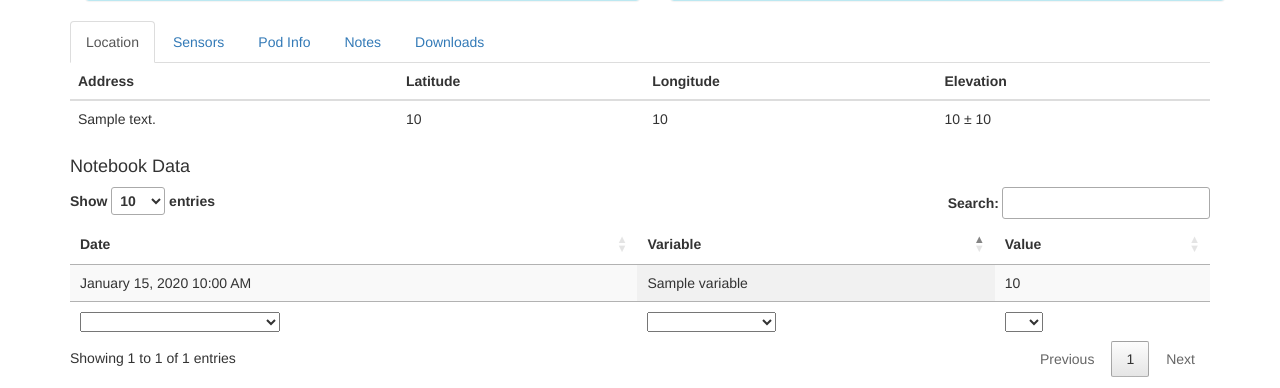
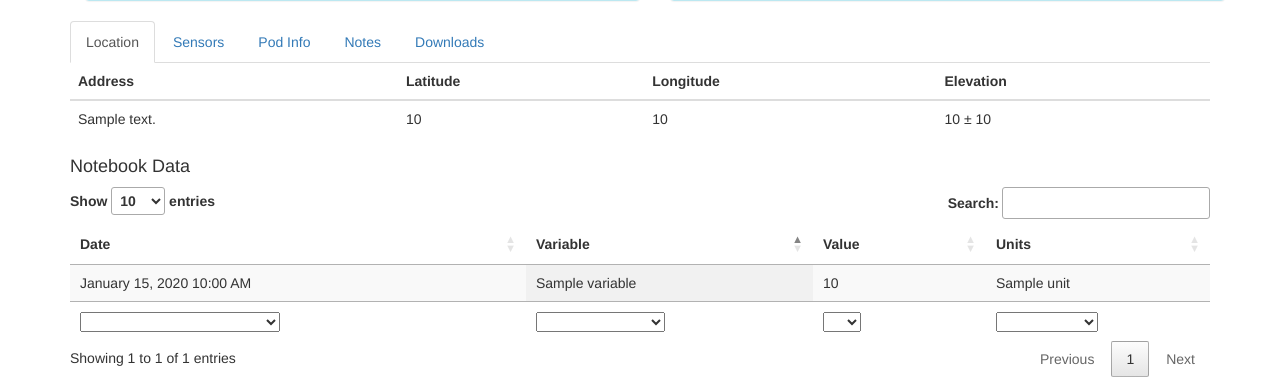
Before and after one commit to kcaylor/app, a Flask app: template app/templates/notebook_info.html in a window 1280 px wide. Shown: the part 412-800 px from the top of the page. Run offline with Flask 2, Linux system fonts and the light colour scheme; the template is opened without the code that fills it: most values are stand-ins (such as "Sample title", 1, 10 or a date in 2020); some libraries are stand-ins or nearby versions.

Commit message:
added units to data table in notebook info page

```diff
--- a/app/templates/notebook_info.html
+++ b/app/templates/notebook_info.html
@@ -202,12 +202,12 @@
 <table id="data_table" class="display">
 <thead>
     <tr>
-    <th>Date</th><th>Variable</th><th>Value</th>
+    <th>Date</th><th>Variable</th><th>Value</th><th>Units</th>
     </tr>
 </thead>
 <tfoot>
     <tr>
-    <th>Date</th><th>Variable</th><th>Value</th>
+    <th>Date</th><th>Variable</th><th>Value</th><th>Units</th>
     </tr>
 </tfoot>
 <tbody>
@@ -216,6 +216,7 @@
     <td data-order="{{item.time_stamp}}" >{{ moment(item.time_stamp).format('LLL') }}</td>
     <td>{{ item.variable }}</td>
     <td>{{ item.value|round(1) }}</td>
+    <td>{{ item.sensor.unit }} </td>
 </tr>
 {% endfor %}
 </tbody>
```
